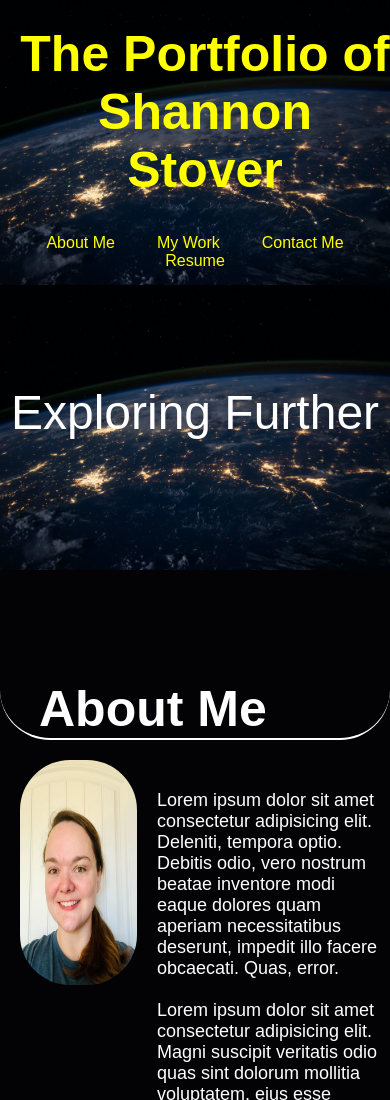
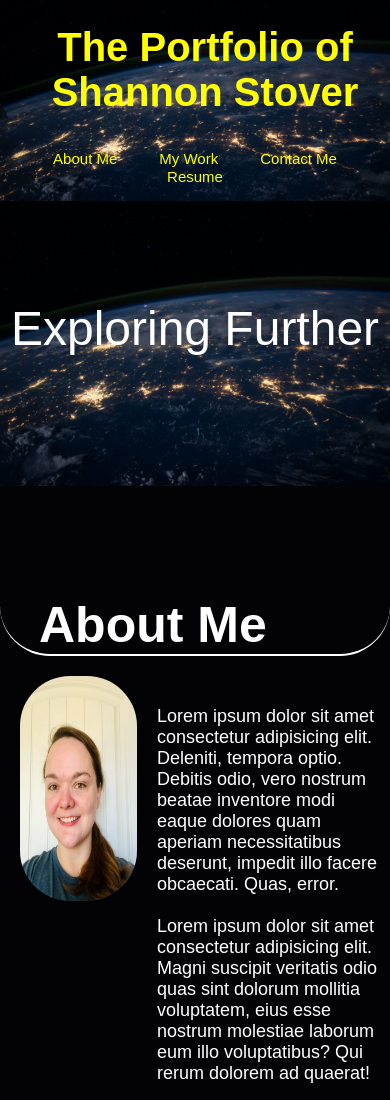
Before and after one commit to sstover25/Professional_Portfolio, a plain HTML site: page index.html in a window 390 px wide. Shown: the top 1100 px of the page. Drawn offline with Linux system fonts and the light colour scheme.

Commit message:
minor style changes for smallest screen size media query and email address

```diff
--- a/assets/css/style.css
+++ b/assets/css/style.css
@@ -508,13 +508,18 @@ header nav ul li a:focus {
 /* Media query for mobile phones and smaller */
 
 @media screen and (max-width: 575px) {
+  header h1 {
+    font-weight: bold;
+    font-size: 40px;
+  }
+
   header nav ul {
     padding: 0 10px;
   }
 
   header nav ul li a {
-    padding: 100px 15px;
-    font-size: 16px;
+    padding: 0px 15px;
+    font-size: 15px;
   }
 
   header nav ul li a:hover {
--- a/index.html
+++ b/index.html
@@ -92,7 +92,7 @@
             <h2 class="section-title">Contact Me</h2>
         </div>
         <div class="contact-information">
-            <a class="contact-info" href="mailto://sstover25@gmail.com">sstover25@gmail.com</a>
+            <a class="contact-info" href="mailto:sstover25@gmail.com">sstover25@gmail.com</a>
             <a class="contact-info" href="https://github.com/sstover25">GitHub</a>
             <a class="contact-info" href="tel:555.555.5555">555.555.5555</a>
         </div>
```
